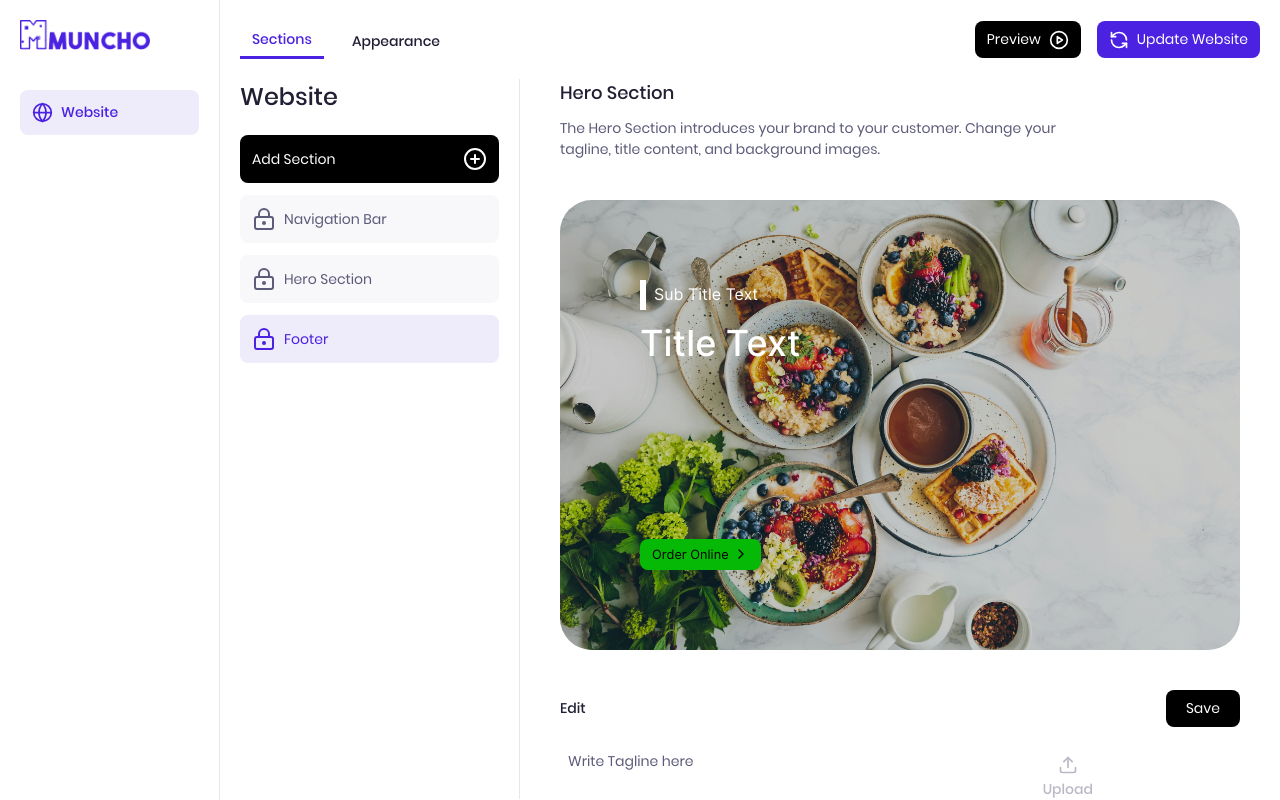
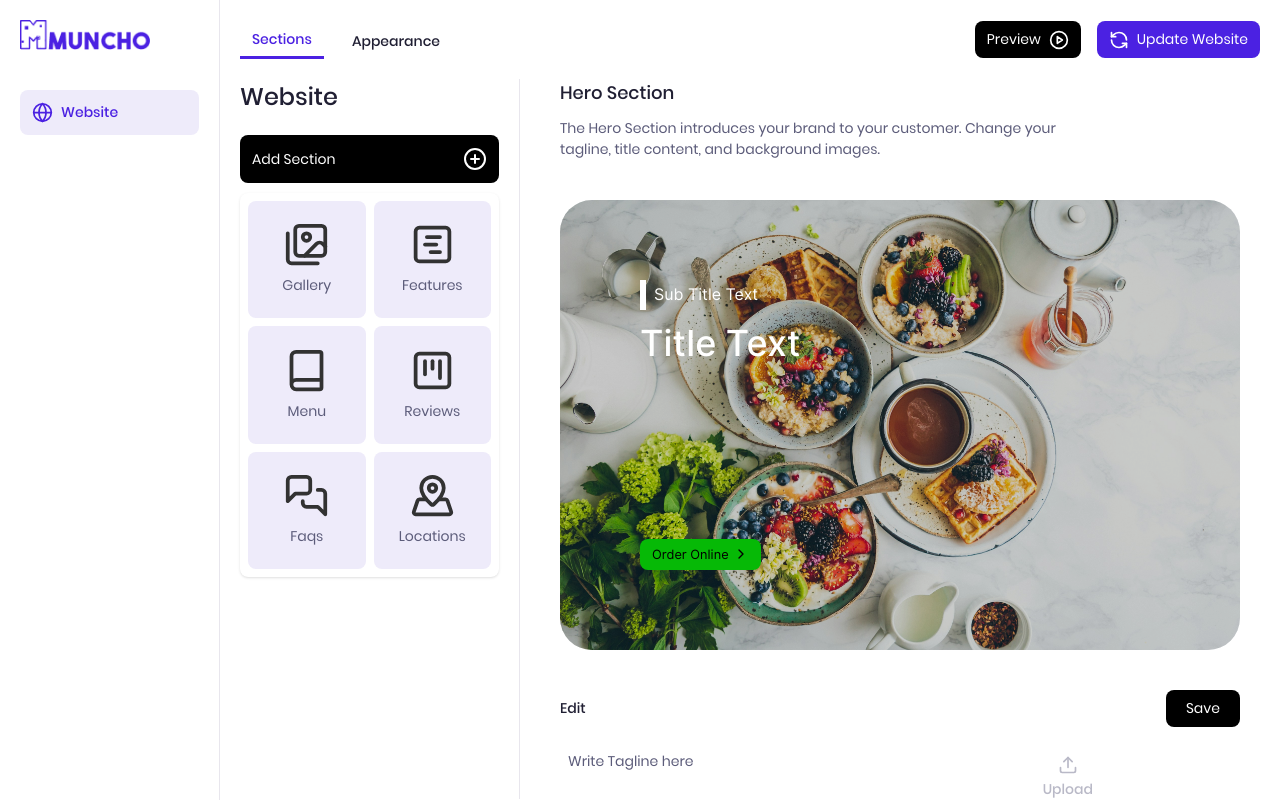
Before and after one commit to pushkardeep/muncho_cms, a React (Vite) app: page / in a window 1280 px wide. Built offline with nearby package versions, Linux system fonts and the light colour scheme.

Commit message:
Section Menu Added

```diff
--- a/src/App.jsx
+++ b/src/App.jsx
@@ -12,6 +12,7 @@ import SectionTab from "./Components/SectionTab";
 import Nav from "./Components/Sections/Nav";
 import Hero from "./Components/Sections/Hero";
 import Gallery from "./Components/Sections/Gallery";
+import SectionMenu from "./Components/SectionMenu";
 
 function App() {
   return (
@@ -82,11 +83,12 @@ function App() {
               </h1>
 
               {/* Add Section Bar  */}
-              <div className="w-full h-fit bg-black rounded-[8px] flex justify-between items-center p-3 cursor-pointer mt-5">
+              <div className="w-full h-fit bg-black rounded-[8px] flex justify-between items-center p-3 cursor-pointer mt-5 relative">
                 <span className="poppins_reg text-white text-[14px]">
                   Add Section
                 </span>
                 <CirclePlus color="white" size={24} />
+                <SectionMenu/>
               </div>
 
               {/* Secton Tabs  */}
--- /dev/null
+++ b/src/Components/SectionMenu.jsx
@@ -0,0 +1,29 @@
+import React from "react";
+
+// Icons
+import {
+  Images,
+  Book,
+  SquareKanban,
+  MessagesSquare,
+  MapPinned,
+  SquareChartGantt,
+} from "lucide-react";
+
+// Components
+import SectionMenuOption from "./SectionMenuOption";
+
+function SectionMenu() {
+  return (
+    <div className="absolute top-[120%] left-0 w-full h-fit grid grid-cols-2 gap-2 rounded-[8px] bg-white shadow p-2 z-50">
+      <SectionMenuOption Icon={Images} label={"Gallery"} />
+      <SectionMenuOption Icon={SquareChartGantt} label={"Features"} />
+      <SectionMenuOption Icon={Book} label={"Menu"} />
+      <SectionMenuOption Icon={SquareKanban} label={"Reviews"} />
+      <SectionMenuOption Icon={MessagesSquare} label={"Faqs"} />
+      <SectionMenuOption Icon={MapPinned} label={"Locations"} />
+    </div>
+  );
+}
+
+export default SectionMenu;
--- /dev/null
+++ b/src/Components/SectionMenuOption.jsx
@@ -0,0 +1,12 @@
+import React from "react";
+
+function SectionMenuOption({ Icon, label }) {
+  return (
+    <div className="w-full aspect-square bg-[#EEEBFA] flex flex-col justify-center items-center rounded-[8px] p-4 gap-2">
+      <Icon color="#323232" size={45} />
+      <span className="poppins_reg text-[14px] text-[#5C5C7A]">{label}</span>
+    </div>
+  );
+}
+
+export default SectionMenuOption;
--- a/src/Components/Sections/Gallery.jsx
+++ b/src/Components/Sections/Gallery.jsx
@@ -3,7 +3,7 @@ import React from "react";
 // Components
 import TabHeading from "../Common/TabHeading";
 import ImgUploader from "../Common/ImgUploader";
-import SmButton from "../SmButton";
+import SmButton from "../Common/SmButton";
 
 function Gallery() {
   return (
--- a/src/Components/Sections/Hero.jsx
+++ b/src/Components/Sections/Hero.jsx
@@ -3,7 +3,7 @@ import React from "react";
 // components
 import BigBtn from "./Components/Common/BigBtn";
 import TabHeading from "../Common/TabHeading";
-import SmButton from "../SmButton";
+import SmButton from "../Common/SmButton";
 import ImgUploader from "../Common/ImgUploader";
 
 function Hero() {
--- a/src/Components/Sections/Nav.jsx
+++ b/src/Components/Sections/Nav.jsx
@@ -8,7 +8,7 @@ import BigBtn from "./Components/Common/BigBtn";
 import Menu from "./Components/Menu";
 import LinkEditor from "../LinkEditor";
 import TabHeading from "../Common/TabHeading";
-import SmButton from "../SmButton";
+import SmButton from "../Common/SmButton";
 
 function Nav({ route = "Home" }) {
   const [isMenuOpen, setIsMenuOpen] = useState(false);
```
Also changed, not shown: src/Components/Common/SmButton.jsx (renamed from src/Components/SmButton.jsx).
